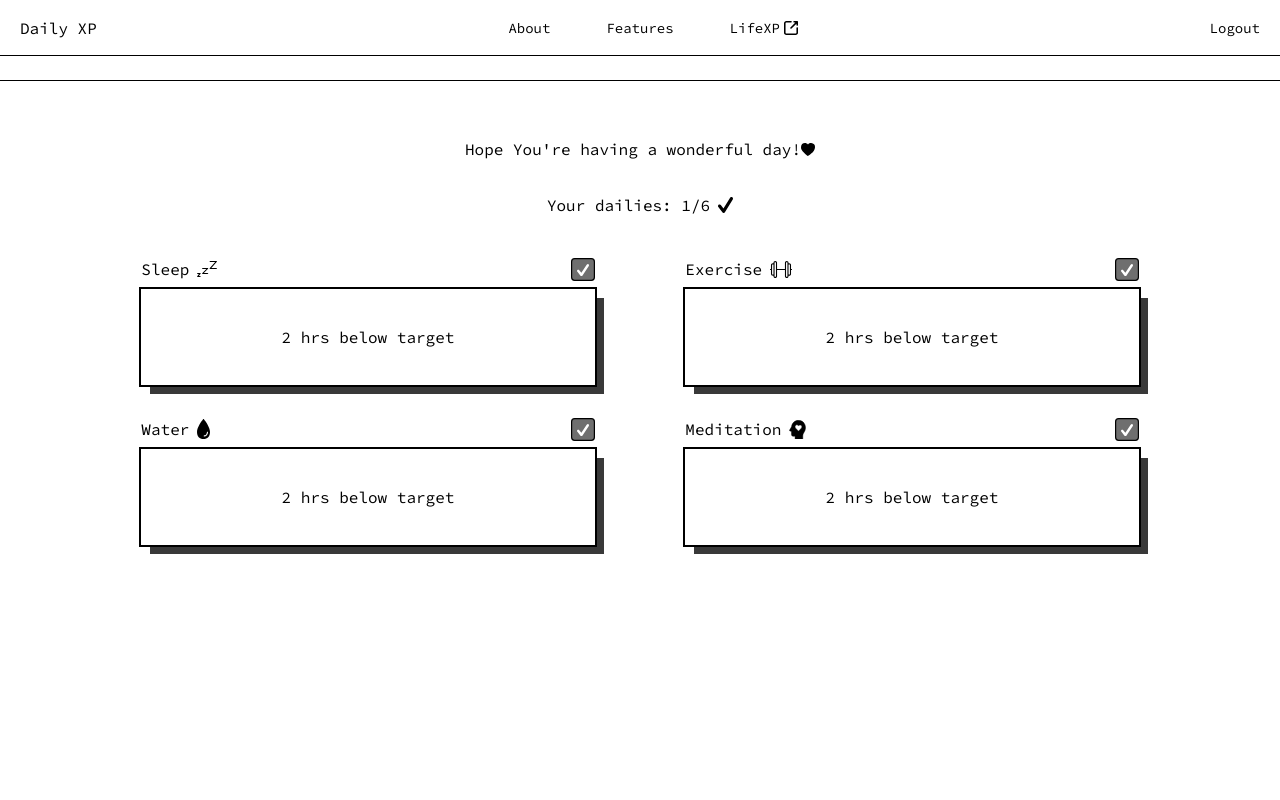
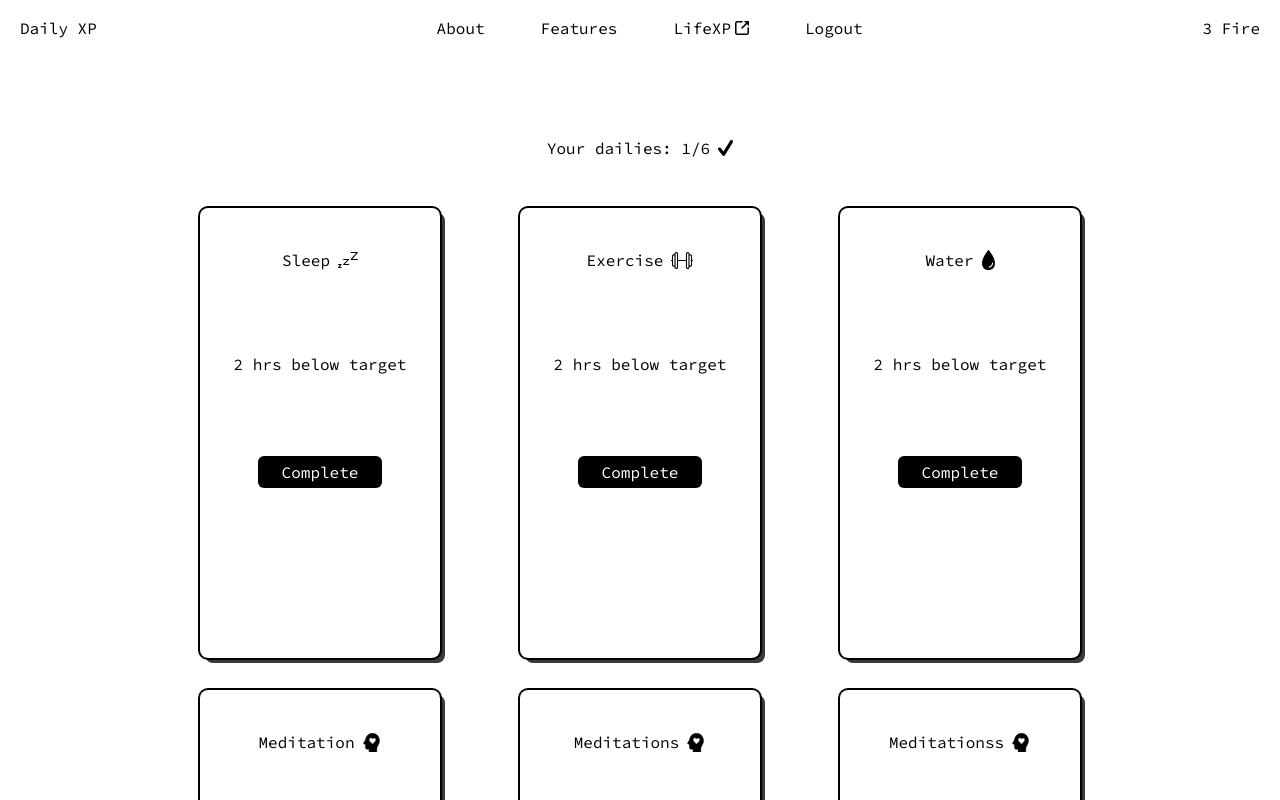
Before and after one commit to TenScoops/WelnessXP, a React (Vite) app in the folder Frontend/: page / in a window 1280 px wide. Shown: the top 800 px of the page. Built offline with nearby package versions, Linux system fonts and the light colour scheme.

Commit message:
css changes

```diff
--- a/Frontend/src/Components/Features/FeatureCard.tsx
+++ b/Frontend/src/Components/Features/FeatureCard.tsx
@@ -3,29 +3,33 @@ import { Complete } from "../Icons/Icons"
 
 const FeatureCard = ({title, icon, buttonIcon}) => {
     const [complete, setComplete] = useState<boolean>(false)
-    const styling = {
-        "featurediv": "flex flex-col items-center mb-8",
-        "boxdiv": "flex items-center justify-center w-10/12 md:w-10/12 h-24 shadow-sharp-lg hover:shadow-sharp-xl shadow-transition icon-hover cursor-pointer "
-    }
 
-    return (<div className={styling.featurediv}>
-        <div className="flex flex-row justify-between w-10/12 mb-2">
-            <div className="flex flex-row items-center">
-                <h1 className="mr-2">{title}</h1>
-                {icon}
-            </div>
-            <button
-                onClick={()=>setComplete(!complete)}
-                className="icon-hover2 cursor-pointer ">
-                {buttonIcon}
-            </button>
-        </div>
 
-        <div className={styling.boxdiv}>
-            {complete?<h1 className="flex flex-row items-center mr-6">
+    return (<div className="flex flex-col items-center mb-8">
+
+
+        <div className="flex justify-center rounded-lg w-9/12 md:w-9/12 h-[450px] shadow-sharp-lg
+                        over:shadow-sharp-xl shadow-transition icon-hover cursor-pointer ">
+            {complete?<h1 className="flex flex-row mr-6">
                         <span><Complete/></span>Complete
                         </h1>:
-                        <h1 className=""> 2 hrs below target</h1>}
+                         <div className="flex flex-col items-center w-9/12 space-y-20">
+                            {/* title of card */}
+                            <div className="flex items-center mt-10">
+                                <h1 className="mr-2">{title}</h1>
+                                {icon}
+                            </div>
+                            {/* Description */}
+                            <h1 className=""> 2 hrs below target</h1>
+
+                            {/* button */}
+                            <button
+                                onClick={()=>setComplete(!complete)}
+                                className="icon-hover3 cursor-pointer bg-black h-8 text-white px-6 rounded-md">
+                                Complete
+                            </button>
+
+                     </div>}
         </div>
     </div>)
 }
--- a/Frontend/src/Components/Features/Features.tsx
+++ b/Frontend/src/Components/Features/Features.tsx
@@ -1,13 +1,12 @@
-import { Heart, SleepIcon, CheckMark, ExerciseIcon, WaterIcon, MeditateIcon, CheckComplete } from "../Icons/Icons"
-import { RiMentalHealthFill } from "react-icons/ri";
+import { CheckComplete, CheckMark, ExerciseIcon, MeditateIcon, SleepIcon, WaterIcon } from "../Icons/Icons";
 import FeatureCard from "./FeatureCard";
 
 
 const Features = () => {
-    const styling = {
-        "featurediv": "flex flex-col items-center mb-8",
-        "boxdiv": "flex items-center justify-center w-10/12 md:w-10/12 h-24 shadow-sharp-lg hover:shadow-sharp-xl shadow-transition icon-hover cursor-pointer "
-    }
+    // const styling = {
+    //     "featurediv": "flex flex-col items-center mb-8",
+    //     "boxdiv": "flex items-center justify-center w-10/12 md:w-10/12 h-24 shadow-sharp-lg hover:shadow-sharp-xl shadow-transition icon-hover cursor-pointer "
+    // }
 
     const feature = {
         "Sleep":{
@@ -25,26 +24,35 @@ const Features = () => {
         "Meditation": {
             icon:<MeditateIcon />,
             buttonIcon: <CheckComplete />
+        },
+        "Meditations": {
+            icon:<MeditateIcon />,
+            buttonIcon: <CheckComplete />
+        }
+        ,
+        "Meditationss": {
+            icon:<MeditateIcon />,
+            buttonIcon: <CheckComplete />
         }
     }
     return(
-    <div className="flex flex-col w-full items-center  border-t border-black mt-6">
+    <div className="flex flex-col w-full items-center  mt-12">
 
-        <div className=" flex flex-row items-center mt-14">
+        {/* <div className=" flex flex-row items-center mt-14">
             <h1 className="text-normal">Hope You're having a wonderful day!</h1>
             <span><Heart /></span>
-        </div>
+        </div> */}
 
-        <div className="mt-8 mb-10  flex flex-row items-center cursor-pointer">
+        <div className="mt-8 mb-12 flex flex-row items-center cursor-pointer">
                 <h1 className="mr-2">
                     Your dailies: 1/6
                 </h1>
                 <CheckMark />
         </div>
 
-        <div className="w-full md:w-[85%] flex flex-col">
+        <div className="w-full md:w-[75%] flex flex-col">
             {/* Features cliclable divs */}
-            <div className="grid md:grid-cols-2  ">
+            <div className="grid md:grid-cols-3 gap-0">
 
                 {Object.entries(feature).map(([title,{icon, buttonIcon}])=>(
                     <FeatureCard
@@ -56,11 +64,11 @@ const Features = () => {
                 ))}
 
 
+            </div>
+
         </div>
 
-
-
-    </div>
+        {/* <div className="absolute right-0 bottom-0">3 Fire</div> */}
 
     </div>)
 }
--- a/Frontend/src/Components/Navbar/Navbar.tsx
+++ b/Frontend/src/Components/Navbar/Navbar.tsx
@@ -1,14 +1,14 @@
-import { Heart2, Settings, RedirectIcon } from "../Icons/Icons"
+import { RedirectIcon } from "../Icons/Icons"
 
 const Navbar = () => {
     return(
-    <div className="flex items-center w-full  bg-white z-50 border-b border-black h-14">
+    <div className="flex items-center w-full  bg-white z-50 h-14">
        <div className=" flex flex-row w-full justify-between items-center">
             <div className="ml-5 cursor-default">
                 <h3>Daily XP</h3>
 
             </div>
-            <div className="flex flex-row space-x-14 text-sm">
+            <div className="flex flex-row space-x-14 ">
                 <h3 className="cursor-pointer icon-hover2">About</h3>
                 <h3 className="cursor-pointer icon-hover2">Features</h3>
                 <div className="flex items-center space-x-1 icon-hover2 cursor-pointer">
@@ -17,10 +17,13 @@ const Navbar = () => {
                     </h3>
                     <RedirectIcon />
                 </div>
+                <button className=" icon-hover2">
+                    Logout
+                </button>
             </div>
-            <button className="mr-5 text-sm icon-hover2">
-                Logout
-            </button>
+
+            <div className="mr-5">3 Fire</div>
+
         </div>
 
     </div>)
--- a/Frontend/src/index.css
+++ b/Frontend/src/index.css
@@ -8,7 +8,13 @@
 }
 .icon-hover2:hover {
     scale: 1.08;
+    text-decoration: underline;
     transition: all ease 0.15s;
+}
+.icon-hover3:hover {
+  scale: 1.08;
+
+  transition: all ease 0.15s;
 }
 .shadow-transition {
     transition: box-shadow 0.4s ease;
--- a/Frontend/tailwind.config.js
+++ b/Frontend/tailwind.config.js
@@ -16,7 +16,7 @@ export default {
         ],
         'sharp-lg':[
           '0 0 0 2px rgba(0, 0, 0, 1)', // Black border
-          '9px 9px 0 0 rgba(57, 57, 57, 1)' // Existing shadow
+          '5px 5px 0 0 rgba(57, 57, 57, 1)' // Existing shadow
         ],
         'sharp-md':[
           '0 0 0 2px rgba(0, 0, 0, 1)', // Black border
```
